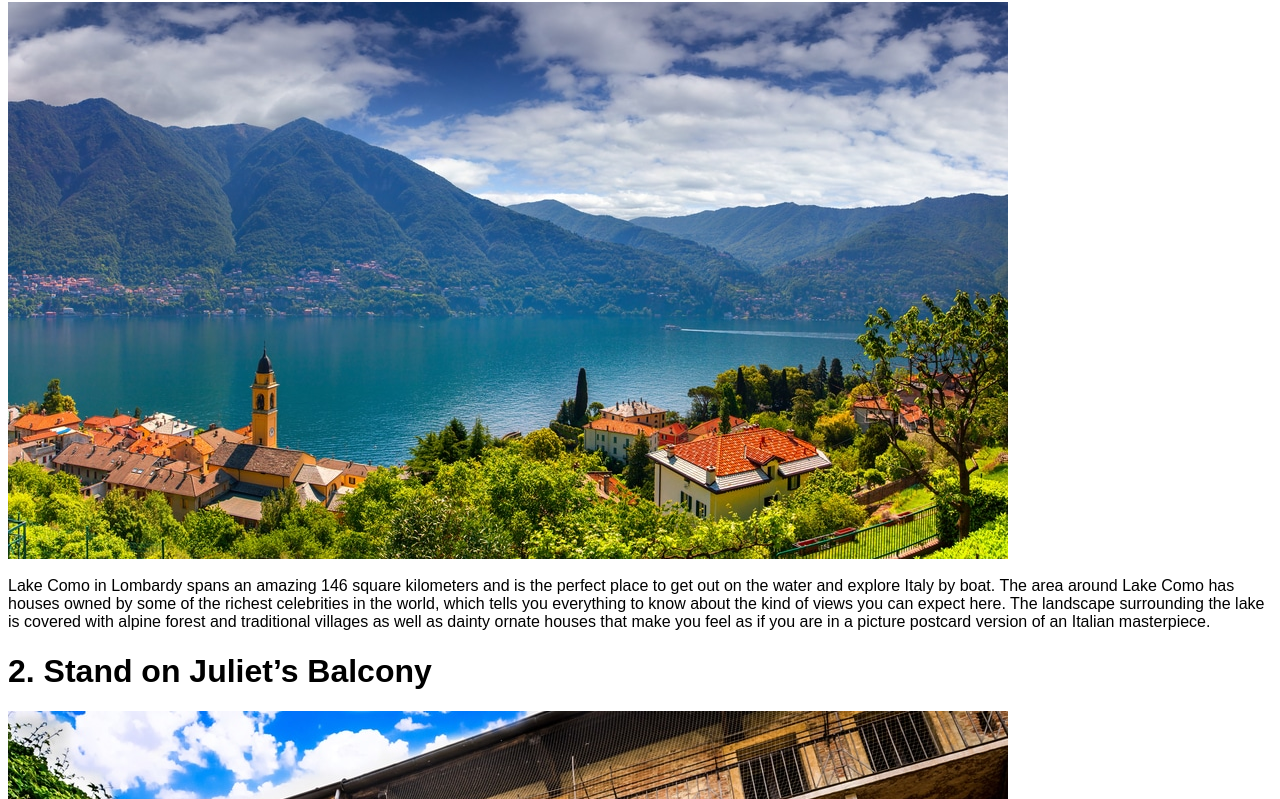
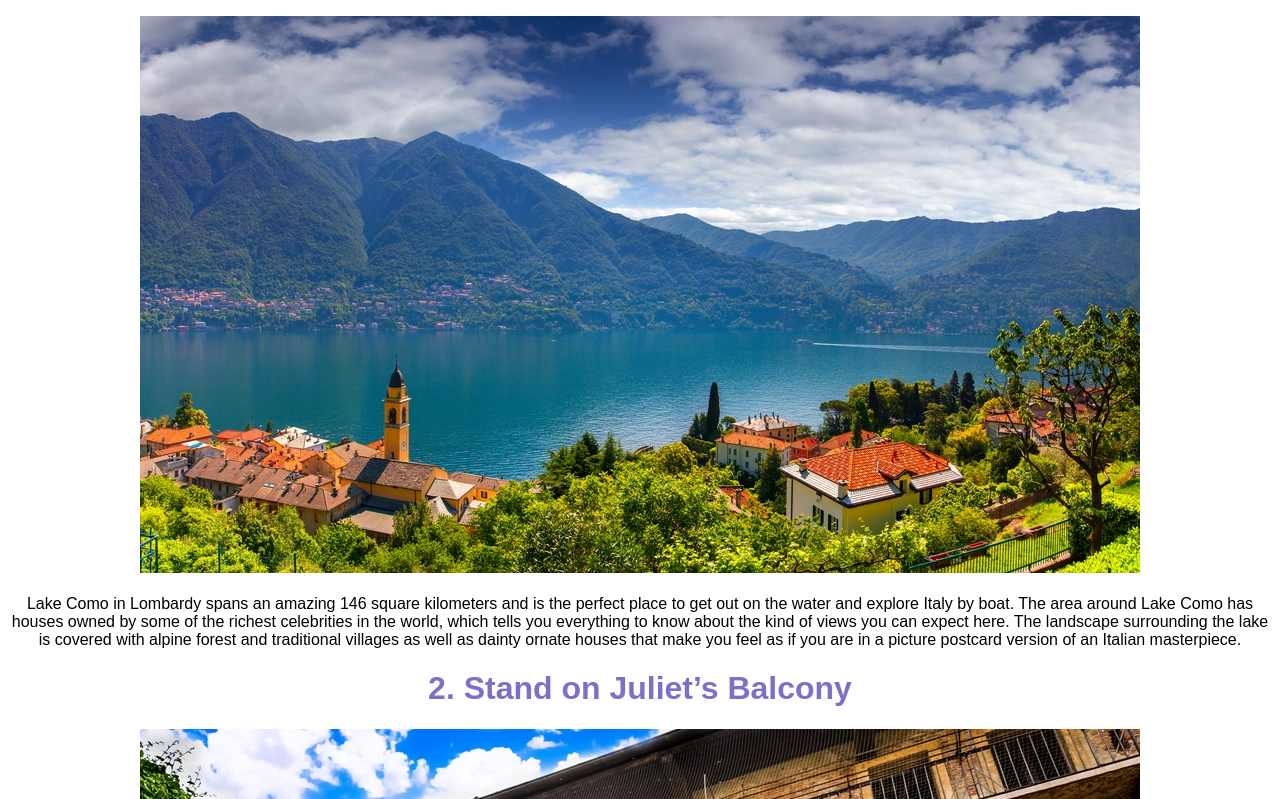
Before and after one commit to Yynx/Travelroo, a plain HTML site: page Italy.html in a window 1280 px wide. Shown: the part 306-1105 px from the top of the page. Drawn offline with Linux system fonts and the light colour scheme; files that its build step writes are made by us from their sources.

Commit message:
Italy New One
I've made some changes in CSS

```diff
--- a/Italy.css
+++ b/Italy.css
@@ -1,3 +1,12 @@
+body {
+  color: #0D0453
+  font family: font-family:"montserrat", sans-serif;
+  text-align: center;
+}
+
+h1 {
+  color: #7B71C8
+}
 {
   margin: 0;
   padding:0;
@@ -53,9 +62,6 @@ textarea.contact-form-text{
   background:
 }
 
-
-
-
 * { box-sizing: border-box; }
 body {
   font: 16px Arial;
@@ -101,3 +107,5 @@ input[type=submit] {
   background-color: DodgerBlue !important;
   color: #ffffff;
 }
+}
+h1
--- a/Italy.html
+++ b/Italy.html
@@ -1,4 +1,7 @@
+<!DOCTYPE html>
+<link rel="stylesheet" type="text/css" href="css/Italy.css">
 <html>
+<head>
 <body>
   <h1>ITALY</h1>
   <break>
```
Also changed, not shown: images/Sky.jpg (added).
